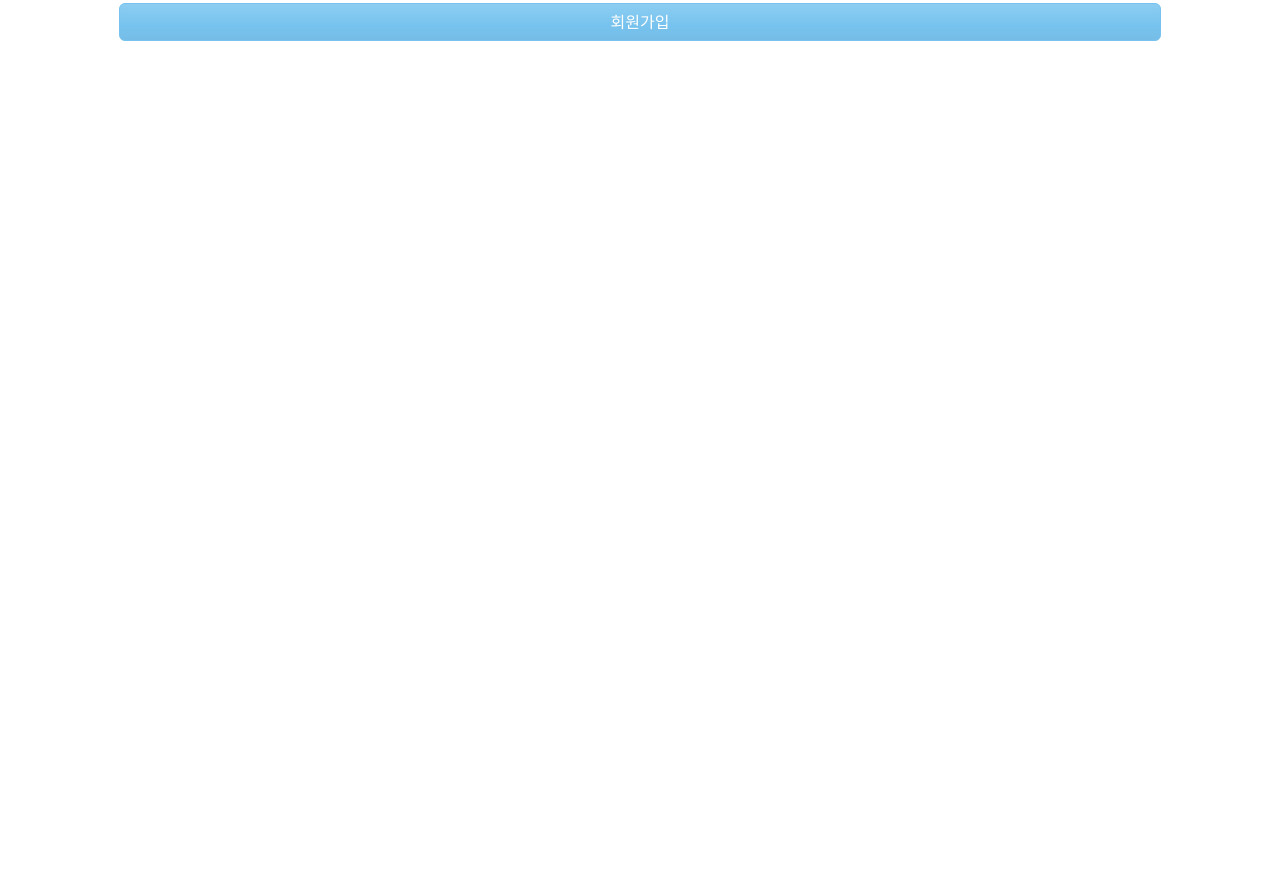
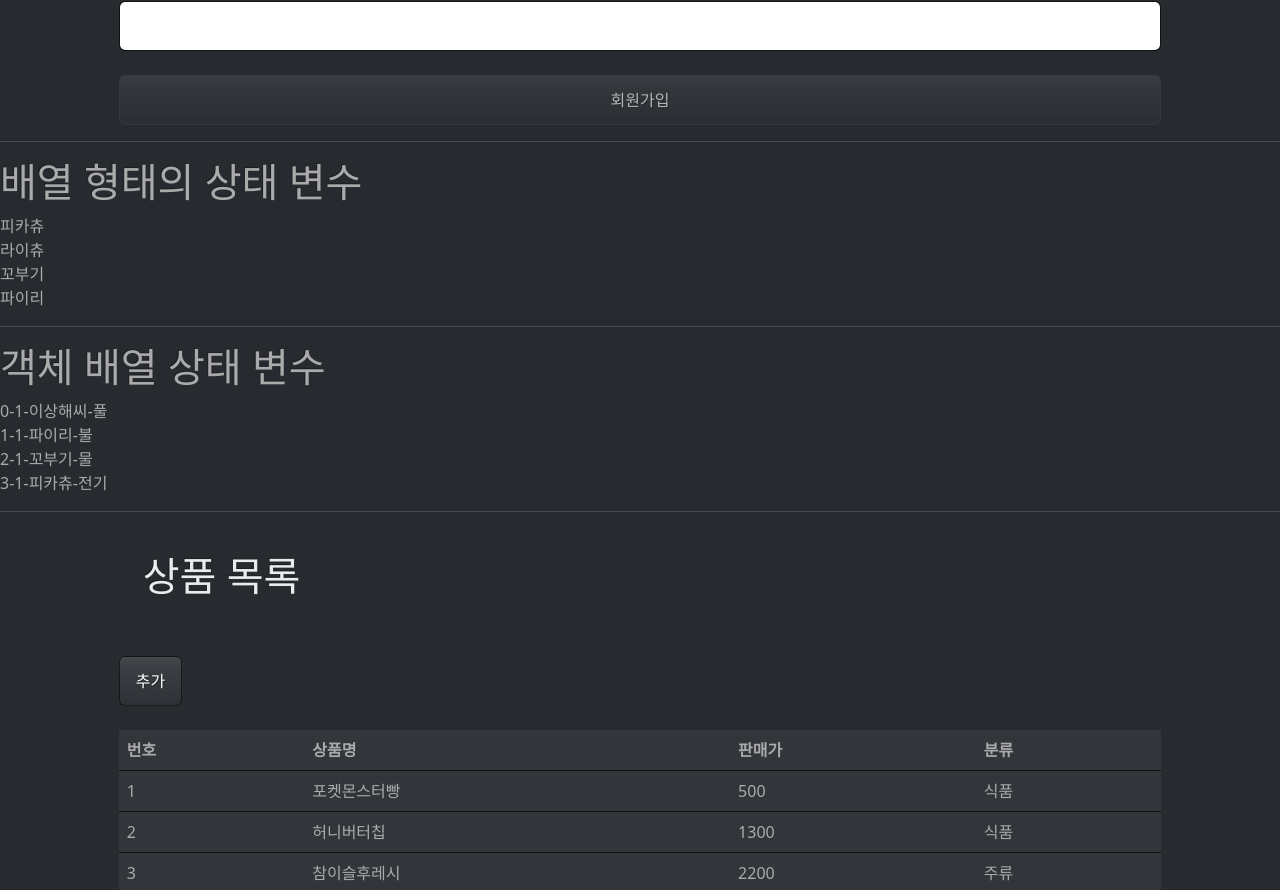
Before and after one commit to MJH098/kh12-react, a React (Create React App) app in the folder demo03/: page / in a window 1280 px wide. Shown: the part 1907-2797 px from the top of the page. Before the commit the page ends 1948 px from the top, so only its background shows below. Built offline with nearby package versions, Linux system fonts and the light colour scheme.

Commit message:
수정 상태에 대한 처리

```diff
--- a/demo03/src/App.js
+++ b/demo03/src/App.js
@@ -7,6 +7,9 @@ import Exam04 from './components/Exam04';
 import Exam05 from './components/Exam05';
 import Exam06 from './components/Exam06';
 import Exam07 from './components/Exam07';
+import Exam08 from './components/Exam08';
+import Exam09 from './components/Exam09';
+import Exam10 from './components/Exam10';
 
 function App() {
   return (
@@ -26,6 +29,14 @@ function App() {
       <Exam06/>
       <hr/>
       <Exam07/>
+      <hr/>
+      <Exam08/>
+      <hr/>
+      <Exam09/>
+      <hr/>
+      <Exam10/>
+
+      <div className="my-5 py-5"></div>
     </>
   );
 }
--- /dev/null
+++ b/demo03/src/components/Exam08.js
@@ -0,0 +1,25 @@
+import { useState } from "react";
+
+const Exam08 = ()=>{
+    const [names, setNames] = useState(['피카츄', '라이츄', '꼬부기', '파이리']);
+
+    //배열 형태의 데이터를 출력할 때는 ES6의 map 함수를 사용한다
+    //- map 함수는 배열의 데이터를 변화시키면서 새로운 배열을 생성하는 병령
+    //- map 함수로 화면을 반복적으로 출력할 때 반드시 반복되는 영역에 key 속성이 있어야 한다
+    //- key 속성은 반드시 유일해야 한다(백엔드에서 데이터를 가져오면 PK를 사용)
+    //- 도저히 사용할 값이 없다면 map에 두번째 매개변수인 index를 사용
+    return(
+        <>
+            <h1>배열 형태의 상태 변수</h1>
+
+            {/* {names.map(name=><div>{name}</div>)} */}
+            {names.map((name, index)=>(
+                <>
+                    <div key={index}>{name}</div>
+                </>
+            ))}
+        </>
+    );
+};
+
+export default Exam08;
--- /dev/null
+++ b/demo03/src/components/Exam09.js
@@ -0,0 +1,31 @@
+import { useState } from "react";
+
+const Exam09 = ()=>{
+    //객체 배열 상태 변수
+    const [monsters, setMonsters] = useState([
+        {no:1, name:"이상해씨", type:"풀"},
+        {no:1, name:"파이리", type:"불"},
+        {no:1, name:"꼬부기", type:"물"},
+        {no:1, name:"피카츄", type:"전기"}
+    ]);
+
+    return(
+        <>
+            <h1>객체 배열 상태 변수</h1>
+
+            {monsters.map((monster, index)=>(
+                <div key={monster.no}>
+                    {index}
+                    -
+                    {monster.no}
+                    -
+                    {monster.name}
+                    -
+                    {monster.type}
+                </div>
+            ))}
+        </>
+    );
+};
+
+export default Exam09;
--- /dev/null
+++ b/demo03/src/components/Exam10.js
@@ -0,0 +1,82 @@
+import { useState } from "react";
+
+const Exam10 = ()=>{
+    const [items, setItems] = useState([
+        {itemNo:1, itemName:"포켓몬스터빵", itemPrice:500, itemType:"식품", edit:false},
+        {itemNo:2, itemName:"허니버터칩", itemPrice:1300, itemType:"식품", edit:false},
+        {itemNo:3, itemName:"참이슬후레시", itemPrice:2200, itemType:"주류", edit:false},
+        {itemNo:4, itemName:"카스", itemPrice:2500, itemType:"주류", edit:false},
+        {itemNo:5, itemName:"테라", itemPrice:1300, itemType:"주류", edit:false},
+        {itemNo:6, itemName:"켈리", itemPrice:1400, itemType:"주류", edit:false},
+        {itemNo:7, itemName:"처음처럼", itemPrice:2000, itemType:"주류", edit:false},
+        {itemNo:8, itemName:"오징어땅콩", itemPrice:3500, itemType:"식품", edit:false},
+        {itemNo:9, itemName:"신라면", itemPrice:1500, itemType:"식품", edit:false},
+        {itemNo:10, itemName:"하리보젤리", itemPrice:5500, itemType:"식품", edit:false}
+    ]);
+
+    return (
+        <div className="container-fluid">
+            <div className="row">
+                <div className="col-md-10 offset-md-1">
+
+                    <div className="p-4 text-light bg-dark rounded">
+                        <h1>상품 목록</h1>
+                    </div>
+
+                    <div className="row mt-4">
+                        <div className="col">
+                            <button type="button" className="btn btn-primary">추가</button>
+                        </div>
+                    </div>
+
+                    <div className="row mt-4">
+                        <div className="col">
+
+                            <table className="table" data-bs-theme="light">
+                                <thead>
+                                    <tr>
+                                        <th>번호</th>
+                                        <th>상품명</th>
+                                        <th>판매가</th>
+                                        <th>분류</th>
+                                    </tr>
+                                </thead>
+                                <tbody>
+                                    {items.map((item,index)=>(
+                                        item.edit ? (
+                                            <tr key={item.itemNo}>
+                                                <td>{item.itemNo}</td>
+                                                <td>
+                                                    <input type="text" value={item.itemName}/>
+                                                </td>
+                                                <td>
+                                                    <input type="text" value={item.itemPrice}/>
+                                                </td>
+                                                <td>
+                                                    <input type="text" value={item.itemType}/>
+                                                </td>
+                                            </tr>
+                                        ) : (
+                                            <tr key={item.itemNo}>
+                                                <td>{item.itemNo}</td>
+                                                <td>{item.itemName}</td>
+                                                <td>{item.itemPrice}</td>
+                                                <td>{item.itemType}</td>
+                                            </tr>
+                                        )
+                                    ))}
+                                </tbody>
+                            </table>
+
+                        </div>
+                    </div>
+
+                </div>
+            </div>
+
+
+        </div>
+    );
+};
+
+export default Exam10;
--- a/demo03/src/index.js
+++ b/demo03/src/index.js
@@ -4,7 +4,7 @@ import ReactDOM from 'react-dom/client';
 //link 대신 import를 통해 설치한 라이브러리의 CSS를 불러오도록 처리
 //- node_modules에 설치한 요소들은 바로 이름을 사용하여 접근 가능
 import 'bootstrap/dist/css/bootstrap.min.css';
-import 'bootswatch/dist/cerulean/bootstrap.min.css';
+import 'bootswatch/dist/slate/bootstrap.min.css';
 import './index.css';
 import App from './App';
 import reportWebVitals from './reportWebVitals';
```
